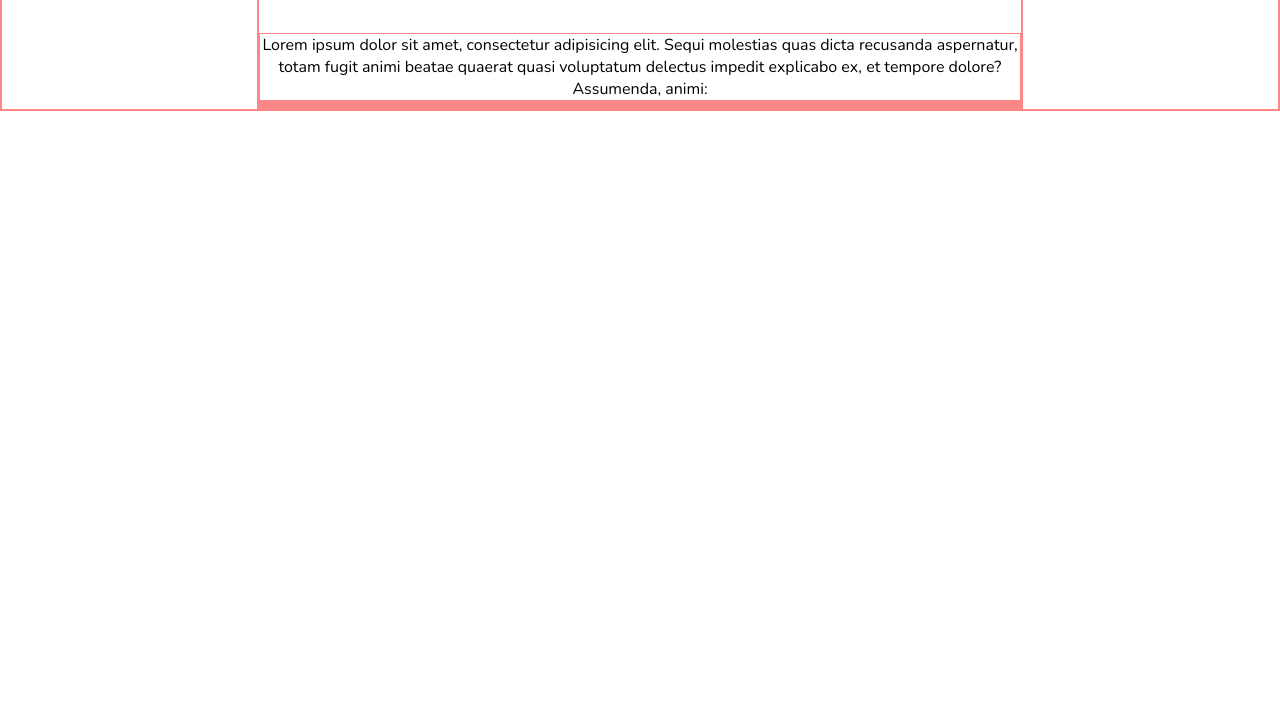
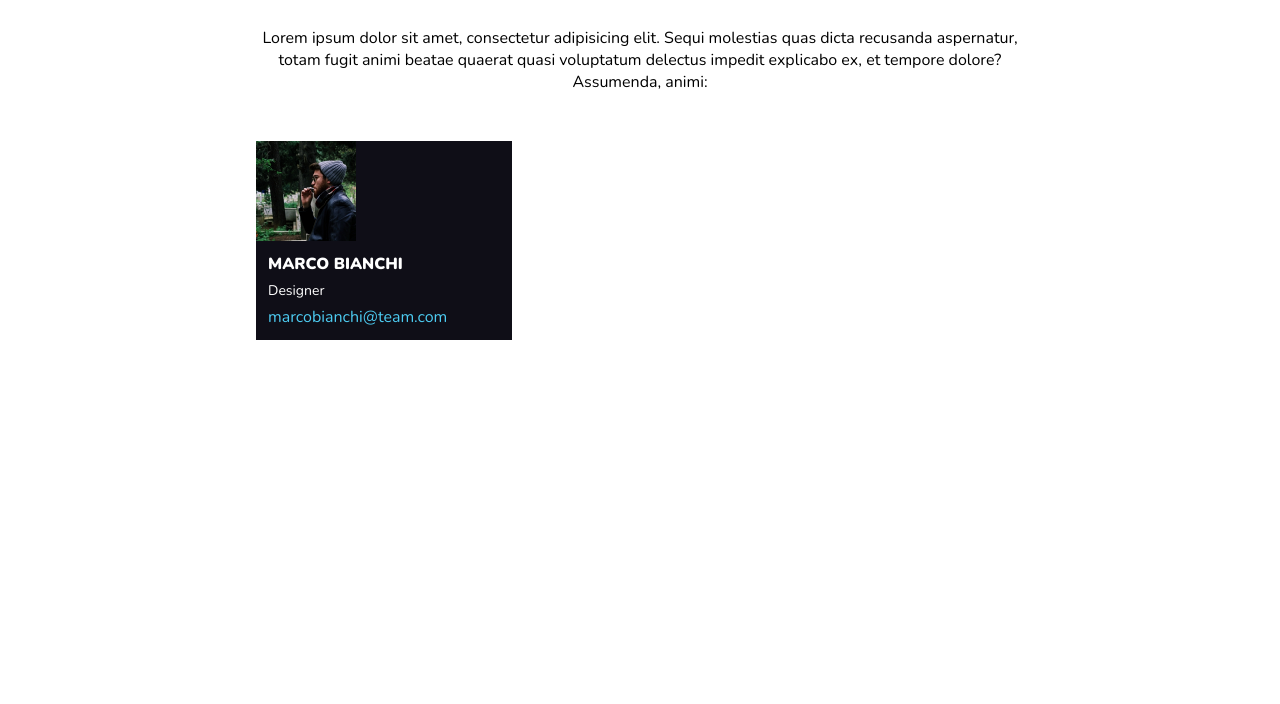
Before and after one commit to vi-ser/html-css-float-cards, a plain HTML site: page index.html in a window 1280 px wide. Shown: the part 96-800 px from the top of the page. Drawn offline with nearby package versions, Linux system fonts and the light colour scheme.

Commit message:
aggiunta prima card (da fixare)

```diff
--- a/css/style.css
+++ b/css/style.css
@@ -4,7 +4,7 @@
     box-sizing: border-box;
 
     /* test */
-    border: 1px solid rgba(255, 0, 0, 0.475);
+    /* border: 1px solid rgba(255, 0, 0, 0.475); */
 }
 
 body {
@@ -19,6 +19,7 @@ body {
 
 .intro {
     text-align: center;
+    margin-bottom: 48px;
 }
 
 h1 {
@@ -39,3 +40,38 @@ h1 {
     display: table;
     clear: both;
 }
+
+.card {
+    background-color: #0F0E17;
+    width: 80%;
+}
+
+.description {
+    float: left;
+    padding: 12px;
+}
+
+.profile {
+    width: 100px;
+    float: left;
+}
+
+.name {
+    color: white;
+    font-size: 16px;
+    font-weight: 900;
+    margin-bottom: 6px;
+}
+
+.job {
+    font-size: 14px;
+    font-weight: 400;
+    color: white;
+    margin-bottom: 6px;
+}
+
+.email {
+    display: block;
+    color: #4DCCF2;
+    text-decoration: none;
+}
--- a/index.html
+++ b/index.html
@@ -11,7 +11,8 @@
     <!-- Google Fonts -->
     <link rel="preconnect" href="https://fonts.googleapis.com">
     <link rel="preconnect" href="https://fonts.gstatic.com" crossorigin>
-    <link href="https://fonts.googleapis.com/css2?family=Nunito:wght@400;500;700;1000&display=swap" rel="stylesheet">
+    <link href="https://fonts.googleapis.com/css2?family=Nunito:wght@400;500;700;900;1000&display=swap"
+        rel="stylesheet">
 
 </head>
 
@@ -33,12 +34,30 @@
         <!-- cards -->
         <section class="cards-group clearfix">
 
-            <div class="card"></div>
-            <div class="card"></div>
-            <div class="card"></div>
-            <div class="card"></div>
-            <div class="card"></div>
-            <div class="card"></div>
+            <div class="card">
+
+                <!-- immagine -->
+                <img class="profile" src="./img/male1.png" alt="immagine profilo">
+
+                <div class="description">
+
+                    <!-- nome -->
+                    <h2 class="name">
+                        MARCO BIANCHI
+                    </h2>
+
+                    <!-- professione -->
+                    <h3 class="job">
+                        Designer
+                    </h3>
+
+                    <!-- email -->
+                    <a class="email" href="mailto:marcobianchi@team.com">marcobianchi@team.com</a>
+                </div>
+
+            </div>
+
+
 
         </section>
         <!-- fine cards -->
```
